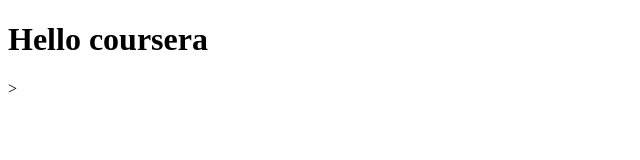
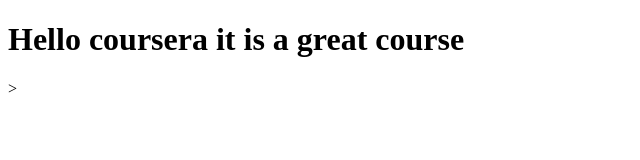
Before and after one commit to wubalemTadesse/coursera-test1, a plain HTML site: page site/index.html in a window 1280 px wide. Shown: the whole page, without its empty margins (0-640 px from the left). Drawn offline with Linux system fonts and the light colour scheme.

Commit message:
small addition to our page content

```diff
--- a/site/index.html
+++ b/site/index.html
@@ -4,6 +4,6 @@
 	<title>Hello coursera</title>
 </head>
 <body>
-<h1>Hello coursera</h1>>
+<h1>Hello coursera it is a great course</h1>>
 </body>
 </html>
```
